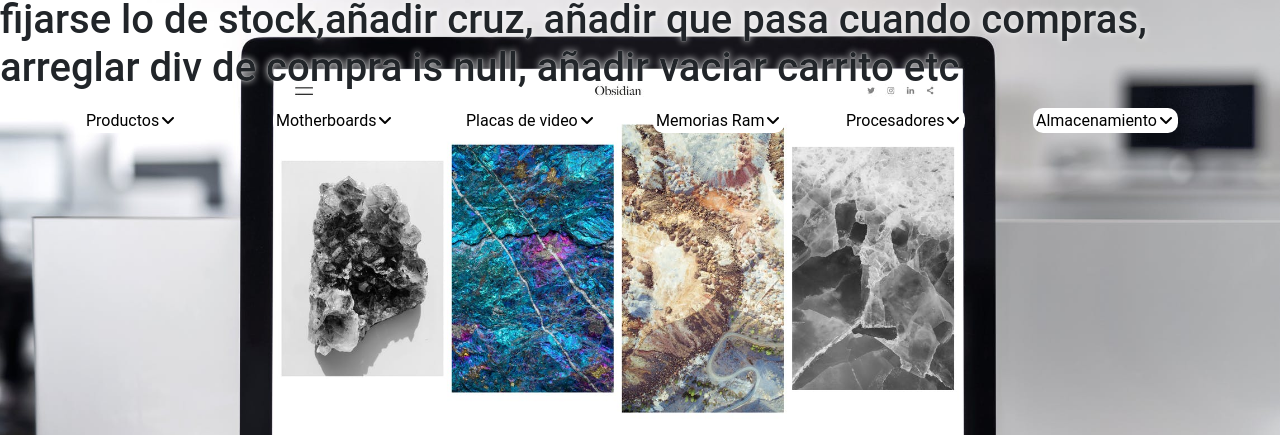
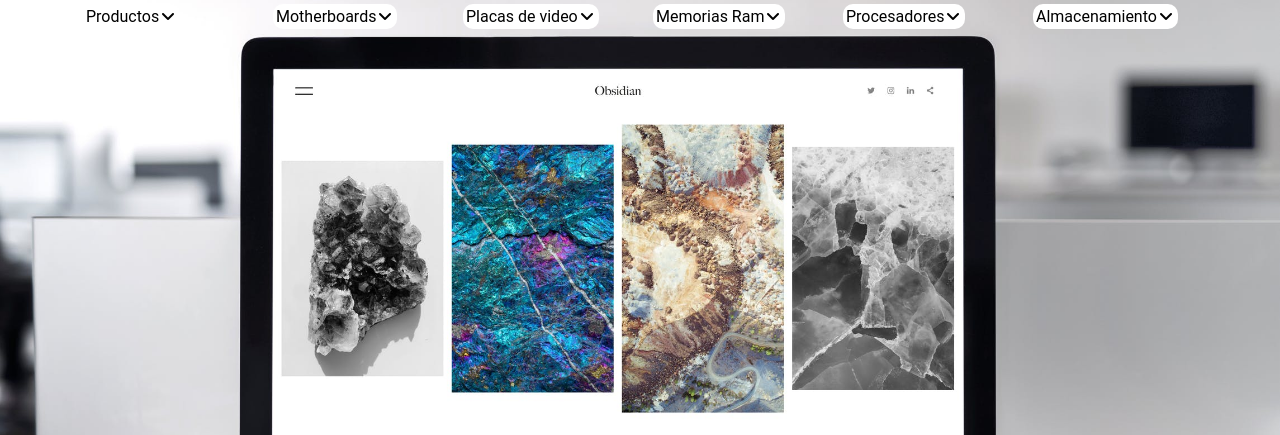
Before and after one commit to LucasDiazMiguez/JavaScript-, a plain HTML site: page Ecommerce/index.html in a window 1280 px wide. Shown: the part 64-499 px from the top of the page. Drawn offline with nearby package versions, Linux system fonts and the light colour scheme.

```diff
--- a/Ecommerce/index.html
+++ b/Ecommerce/index.html
@@ -71,7 +71,6 @@
                 </div>
             </div>
         </div>
-        <h1>fijarse lo de stock,añadir cruz, añadir que pasa cuando compras, arreglar div de compra is null, añadir vaciar carrito etc</h1>
         <section class=" lista-de-productos-big">
                             <div class="container lista-de-productos-small-container">
                                 <div class="row align-items-center fila-principal">
--- a/Ecommerce/js/main.js
+++ b/Ecommerce/js/main.js
@@ -1,3 +1,4 @@
+// TODO         <h1>fijarse lo de stock,añadir cruz, añadir que pasa cuando compras, arreglar div de compra is null, añadir vaciar carrito etc</h1>
 
 class Products {
     constructor(price, stock, image, description, name, id, marca, cantidadAgregada) {
```
